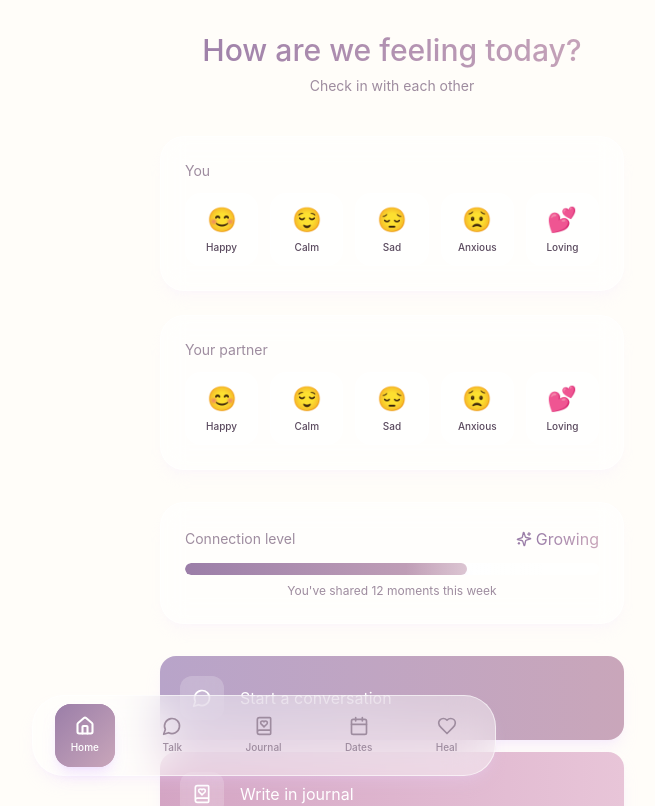
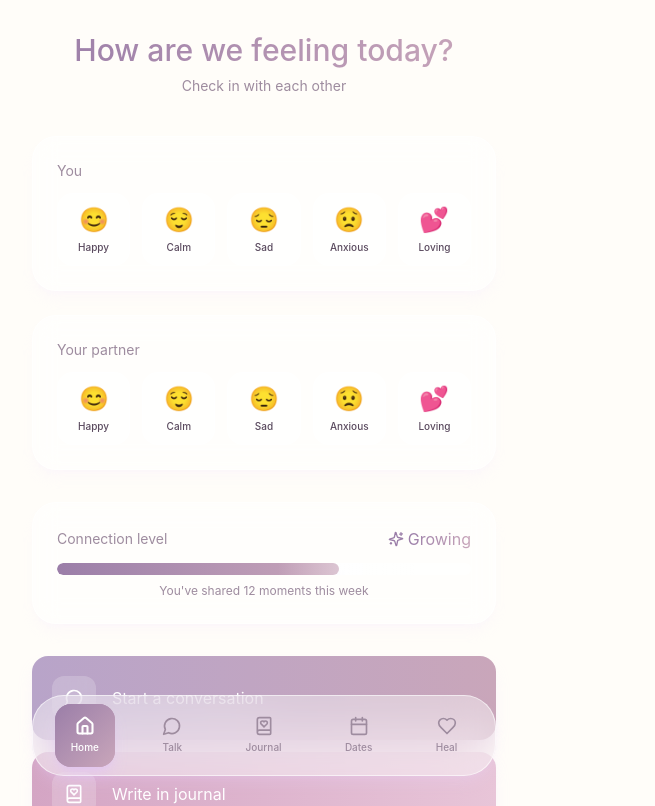
Before and after one commit to GayathriAbhay/Therapy_us, a React (Vite) app: page / in a window 1280 px wide. Shown: the top 806 px of the page, without its empty margins (376-1031 px from the left). Built offline with nearby package versions, Linux system fonts and the light colour scheme.

Commit message:
centralised App.jsx

```diff
--- a/src/app/App.tsx
+++ b/src/app/App.tsx
@@ -16,7 +16,7 @@ export function App() {
     <div className="min-h-screen bg-[#FFFDF9] text-[#4A4238]">
       <FloatingElements />
       <Navigation />
-      <main className="md:pl-64 min-h-screen">
+      <main className="min-h-screen transition-all duration-300">
         <AnimatePresence mode="wait">
           <Routes location={location} key={location.pathname}>
             <Route path="/" element={<PageTransition><Home /></PageTransition>} />
```
